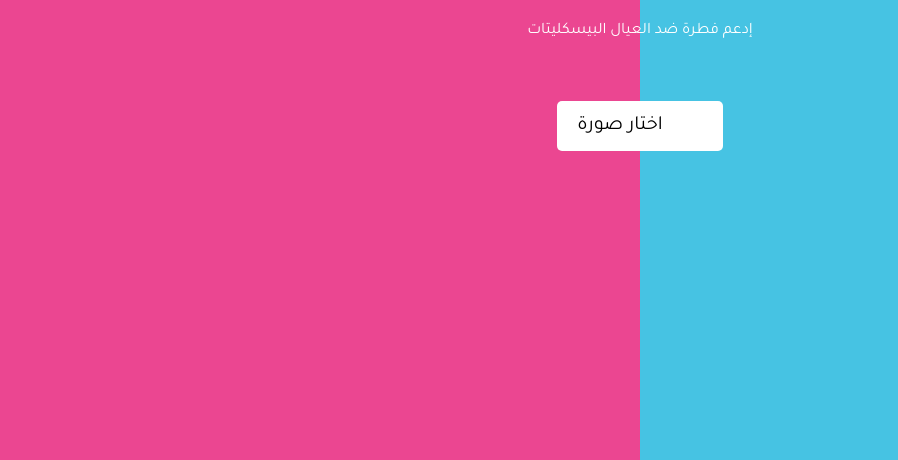
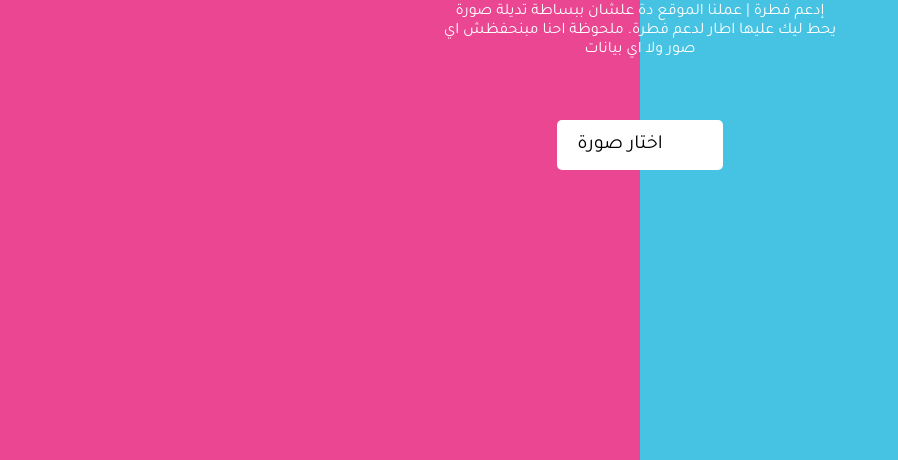
Before and after one commit to mahmoud-ahmed-elqenawey/Fetrah, a plain HTML site: page index.html in a window 1280 px wide. Shown: the part 340-800 px from the top of the page, without its empty margins (0-898 px from the left). Drawn offline with nearby package versions, Linux system fonts and the light colour scheme; grey boxes are pictures that could not be loaded.

Commit message:
Edite fetrah prag

```diff
--- a/index.html
+++ b/index.html
@@ -59,7 +59,10 @@
     <body>
         <header>
             <h1 class="title">دعماً لفطرة</h1>
-            <p class="paragraph">إدعم فطرة ضد العيال البيسكليتات</p>
+            <p class="paragraph">
+                إدعم فطرة | عملنا الموقع دة علشان ببساطة تديلة صورة يحط ليك
+                عليها اطار لدعم فطرة. ملحوظة احنا مبنحفظش اي صور ولا اي بيانات
+            </p>
         </header>
 
         <main class="content">
```
